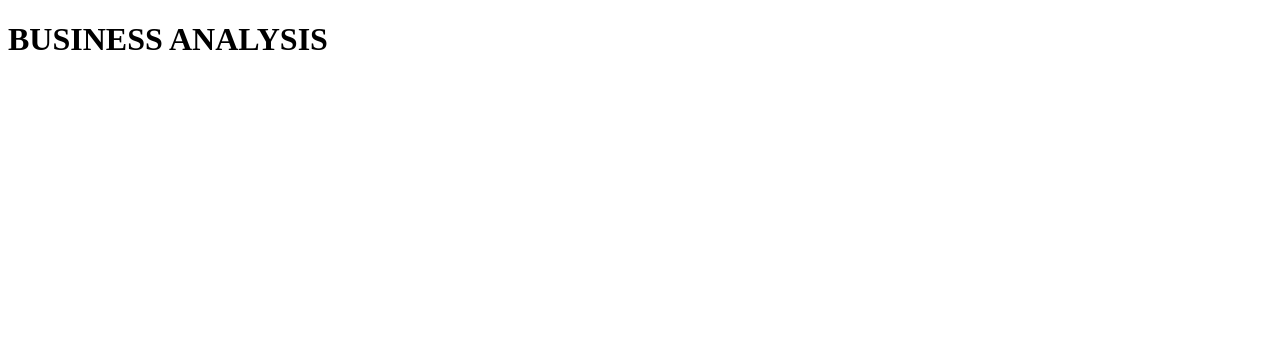
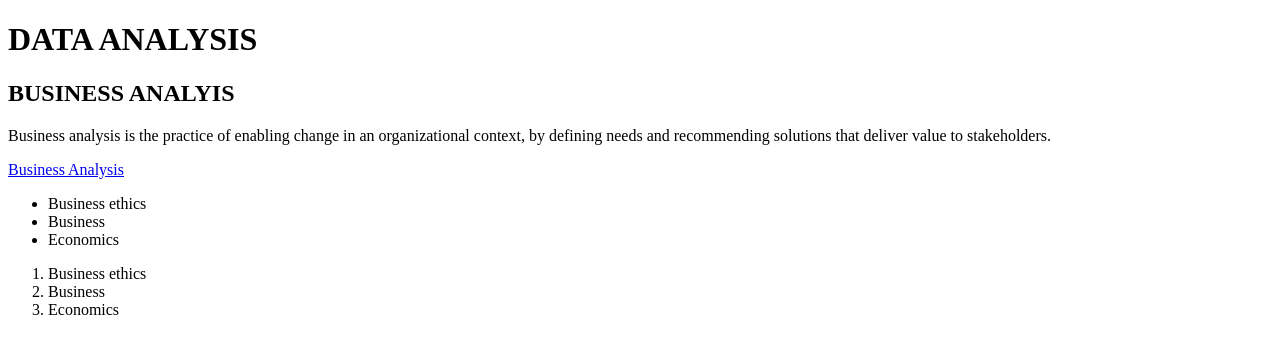
Before and after one commit to Seraf-J/Artificial, a plain HTML site: page Image/user.html in a window 1280 px wide. Drawn offline with Linux system fonts and the light colour scheme.

Commit message:
Added an image

```diff
--- a/Image/user.html
+++ b/Image/user.html
@@ -5,8 +5,31 @@
     <title>ANALSYIS</title>
 
     <body>
-        <h1>BUSINESS ANALYSIS</h1>
-        <h2></h2>
+        <h1>DATA ANALYSIS</h1>
+        <h2>BUSINESS ANALYIS</h2>
+
+        <!--This is a paragraph-->
+        <p>Business analysis is the practice of enabling change in an organizational context, by defining needs and recommending solutions that deliver value to stakeholders. </p>
+
+        <!--A link-->
+        <a href="https://www.iiba.org/professional-development/career-centre/what-is-business-analysis/">Business Analysis</a>
+
+        <!--An image-->
+        <img src="">
+
+        <!--unordered lists-->
+        <ul>
+            <li>Business ethics</li>
+            <li>Business</li>
+            <li>Economics</li>
+        </ul>
+
+        <!--ordered list-->
+        <ol>
+            <li>Business ethics</li>
+            <li>Business</li>
+            <li>Economics</li>
+        </ol>
 
     </body>
 </html>
```
